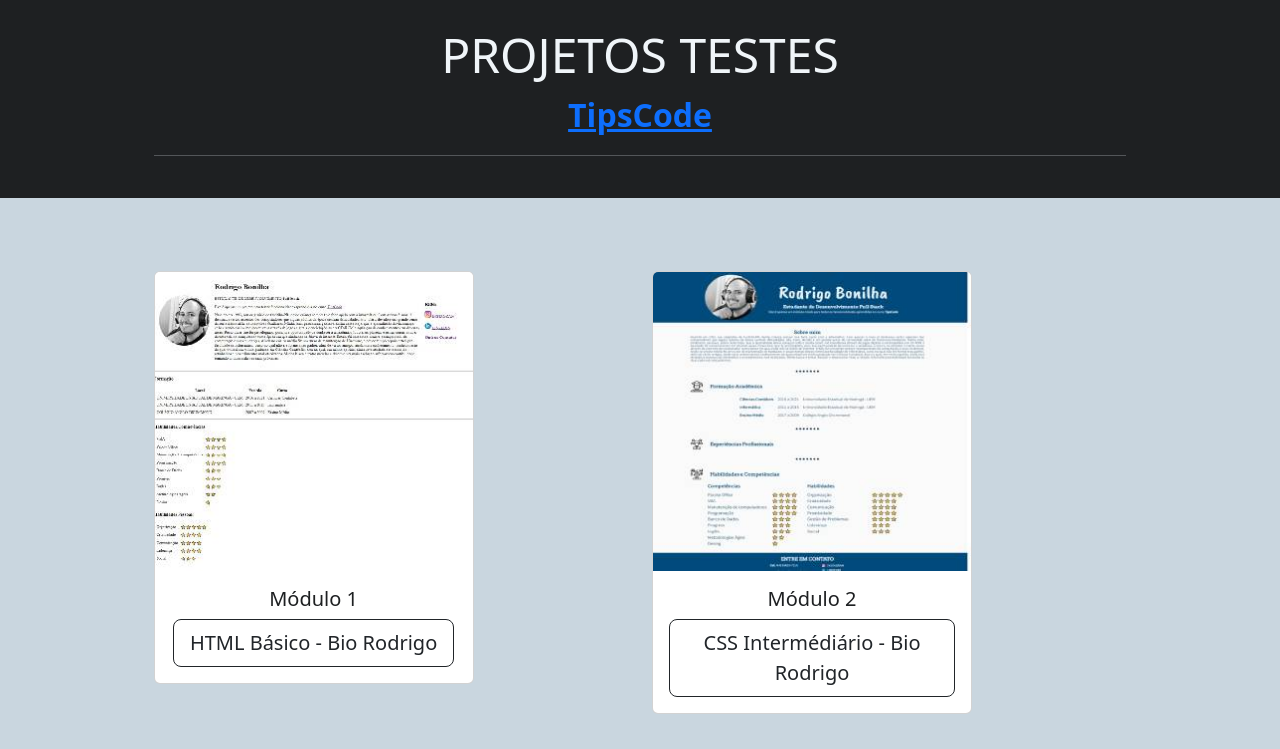
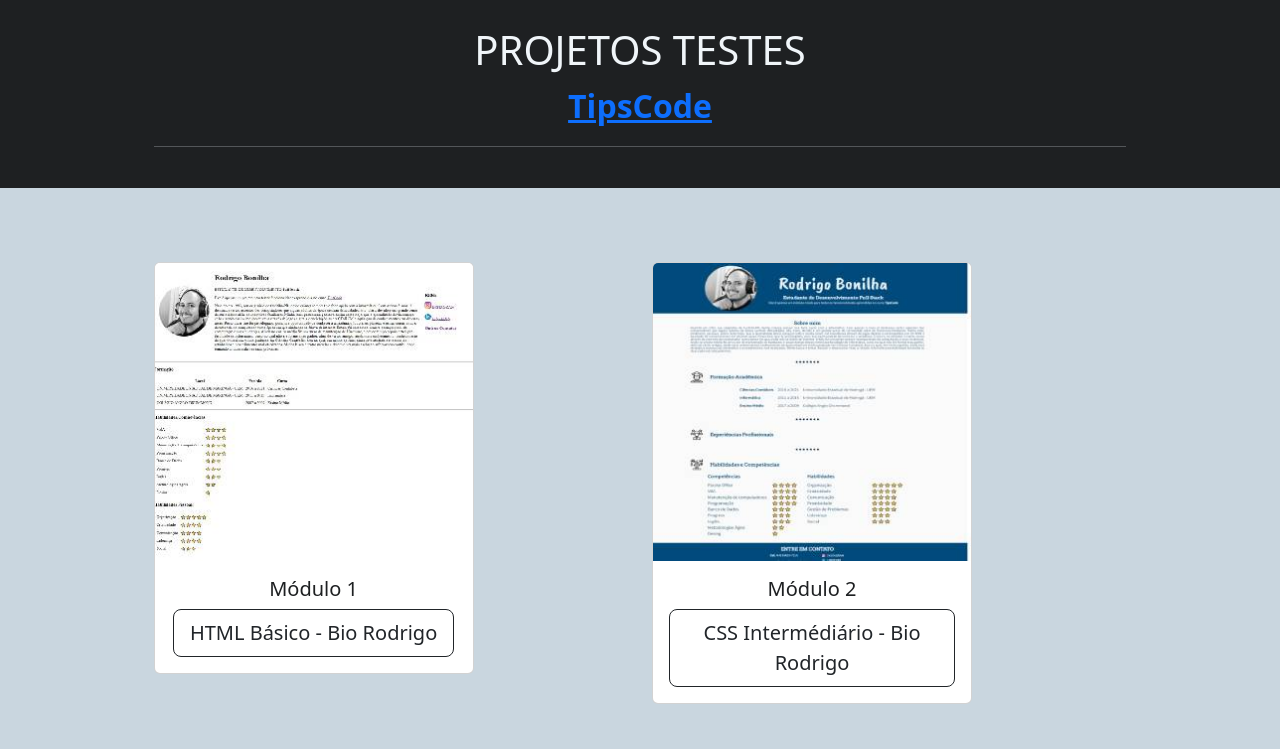
Before and after one commit to Bonilhar/Curso_TipsCode, a plain HTML site: page index.html in a window 1280 px wide. Shown: the top 749 px of the page. Drawn offline with nearby package versions, Linux system fonts and the light colour scheme.

Commit message:
Update styles.css

```diff
--- a/styles.css
+++ b/styles.css
@@ -2,10 +2,6 @@ body {
   text-align: center;
   background-color: #1E2022;
   color: #F0F5F9;
-}
-
-h1{
-  font-size: 3rem;
 }
 
 footer{
```
